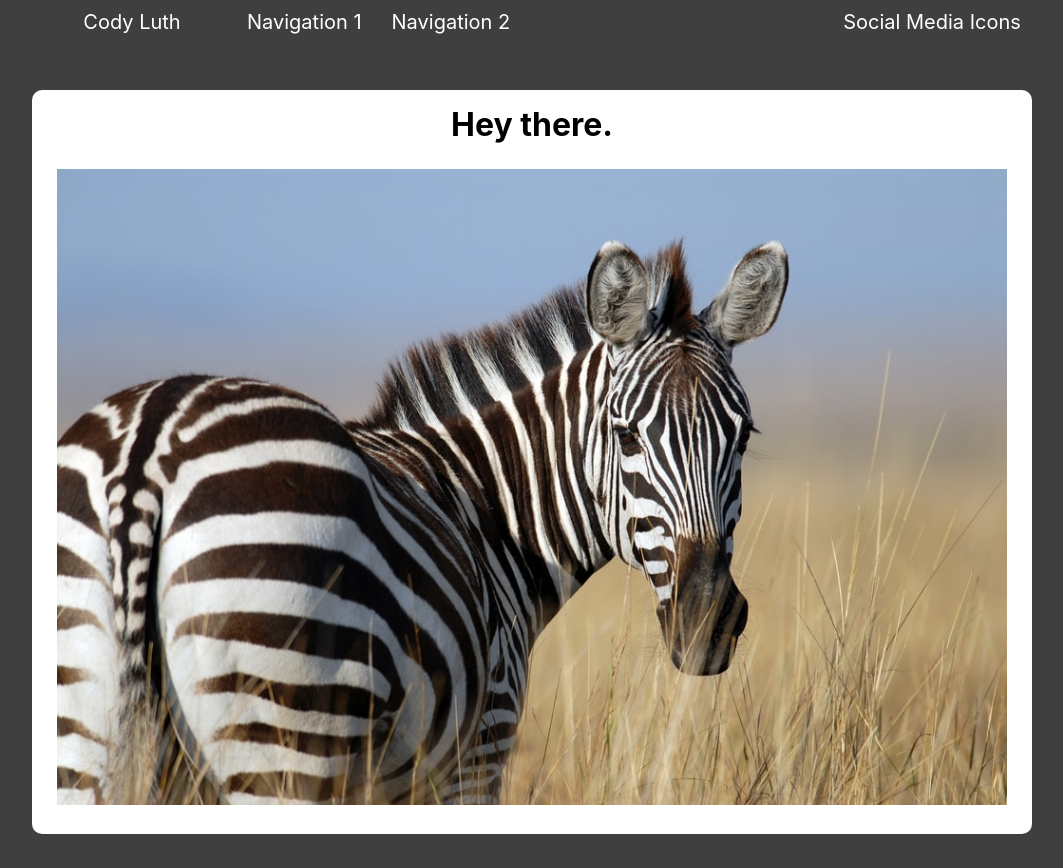
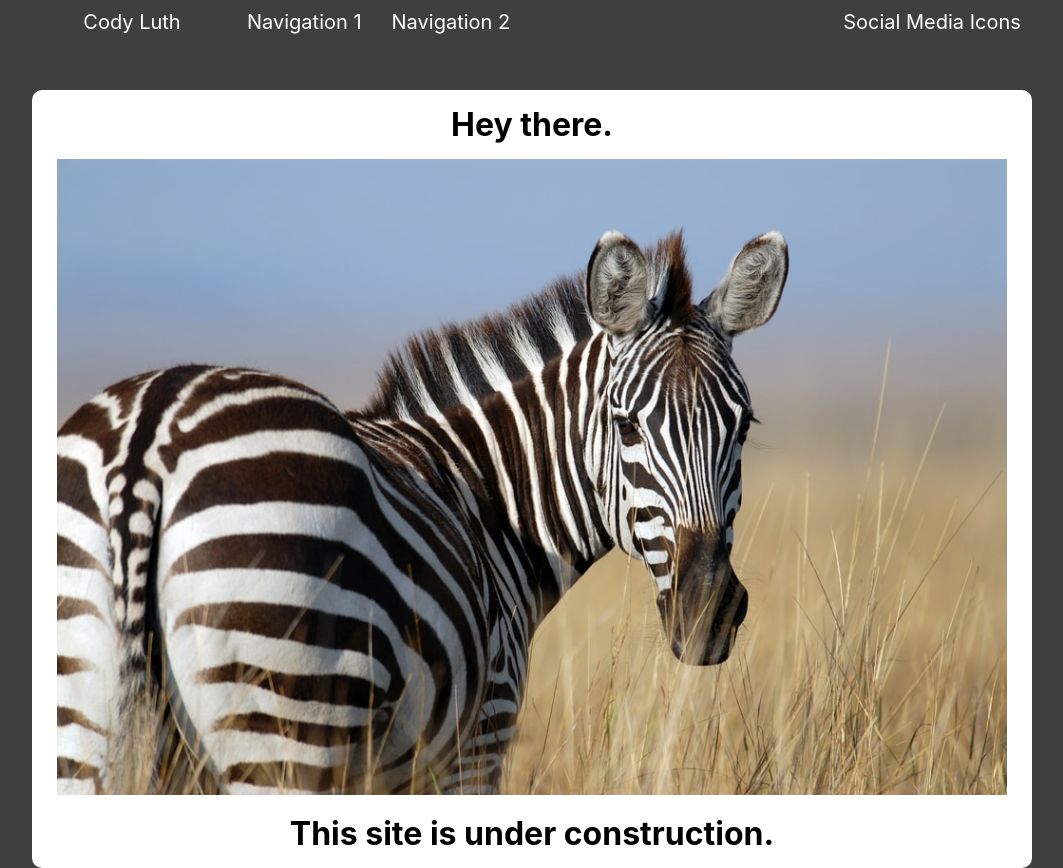
Before and after one commit to luthcody/codyluth, a React (Create React App) app: page / in a window 1280 px wide. Shown: the whole page, without its empty margins (108-1171 px from the left). Before the commit the page ends 834 px from the top, so only its background shows below. Built offline with nearby package versions, Linux system fonts and the light colour scheme.

Commit message:
Added Text

```diff
--- a/src/App.css
+++ b/src/App.css
@@ -6,13 +6,13 @@
 }
 
 .hero-banner {
-  padding: 2.5%;
+  padding: 0px 2.5%;
   align-self: center;
   max-width: 95%;
 }
 
 h1 {
-  padding-top: 15px;
+  padding: 15px 0px;
   text-align: center;
   margin: 0px;
 }
--- a/src/Home.js
+++ b/src/Home.js
@@ -9,8 +9,8 @@ function Home() {
       <div className="hero-banner">
         <img src={zebra} alt="Zebra" width="100%"/>
       </div>
+      <h1>This site is under construction.</h1>
     </div>
-
   );
 }
 
```
